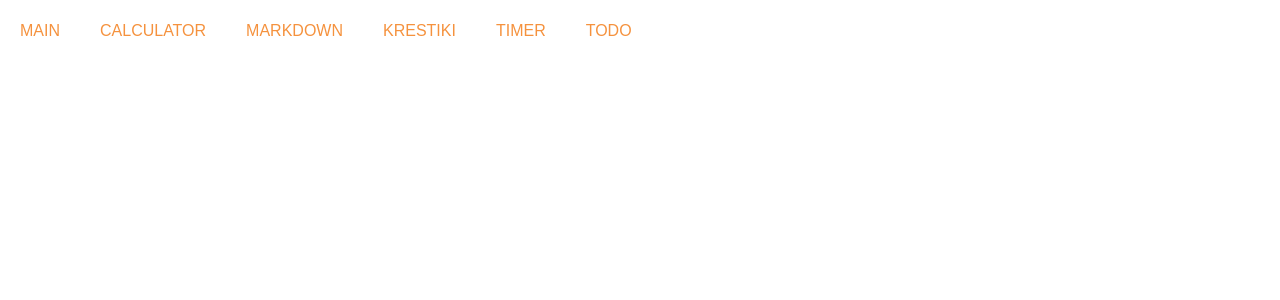
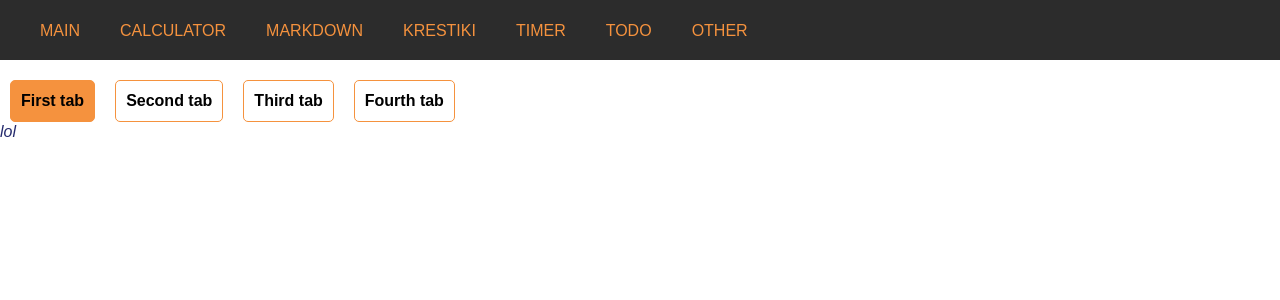
Before and after one commit to Evjjenui/gtp-react, a React app: page /other in a window 1280 px wide. Shown: the top 300 px of the page. Built offline with nearby package versions, Linux system fonts and the light colour scheme.

Commit message:
add tabs

```diff
--- a/package.json
+++ b/package.json
@@ -7,6 +7,7 @@
   },
   "dependencies": {
     "@babel/core": "^7.12.10",
+    "@babel/plugin-proposal-class-properties": "^7.12.13",
     "@babel/preset-env": "^7.12.11",
     "@babel/preset-react": "^7.12.10",
     "babel-loader": "^8.2.2",
--- a/src/components/App.js
+++ b/src/components/App.js
@@ -1,10 +1,12 @@
 import React, { Component } from "react";
 import { BrowserRouter as Router, Switch, Route, Link} from "react-router-dom";
+
 import Calculator from "./parts/Calculator";
 import TicTacToe from "./parts/TicTacToe";
 import Markdown from "./parts/Markdown";
 import Timer from "./parts/Timer";
 import Todo from "./parts/Todo";
+import Other from "./parts/Other";
 
 
 class App extends Component {
@@ -31,6 +33,9 @@ class App extends Component {
             <li>
               <Link to='/todo'>Todo</Link>
             </li>
+            <li>
+              <Link to='/other'>Other</Link>
+            </li>
           </ul>
 
           <Switch>
@@ -52,6 +57,9 @@ class App extends Component {
             <Route path='/todo'>
               <Todo />
             </Route>
+            <Route path='/other'>
+              <Other />
+            </Route>
           </Switch>
 
         </Router>
--- /dev/null
+++ b/src/components/parts/Other.js
@@ -0,0 +1,31 @@
+import React from "react";
+import Tabs from "./other_parts/Tabs"
+
+class Other extends React.Component {
+  constructor(props) {
+    super(props);
+  }
+
+  render() {
+
+    return (
+      <div>
+        <Tabs>
+          <div title="First tab">
+            <em>lol</em>
+          </div>
+          <div title="Second tab">
+            <strong>lol</strong>
+          </div>
+          <div title="Third tab">
+            <strong><em>lol</em></strong>
+          </div>
+          <div title="Fourth tab">
+            <h1><i>lol</i></h1>
+          </div>
+        </Tabs>
+      </div>
+    );
+  };
+}
+export default Other;
--- /dev/null
+++ b/src/components/parts/other_parts/Tabs.js
@@ -0,0 +1,53 @@
+import React from "react";
+import Tab from "../particles/Tab";
+
+class Tabs extends React.Component {
+  constructor(props) {
+    super(props);
+
+    this.state = {
+      activeTab: this.props.children[0].props.title,
+    }
+  };
+
+  onClickItem = (tab) => {
+    this.setState({activeTab: tab});
+  };
+
+  render() {
+    const {
+      props: {children, },
+      state: {
+        activeTab,
+      },
+      onClickItem
+    } = this;
+
+    return (
+      <div>
+        <ul>
+          {children.map((child) => {
+            const { title } = child.props;
+
+            return (
+              <Tab
+                key={title}
+                tabName={title}
+                activeTab={activeTab}
+                onClick={onClickItem}
+              />
+              )
+            })}
+            <div className="tab-content">
+              {children.map((child) => {
+                if (child.props.title !== activeTab) return undefined;
+                return child.props.children;
+              })}
+            </div>
+        </ul>
+      </div>
+    );
+  };
+}
+
+export default Tabs;
--- /dev/null
+++ b/src/components/parts/particles/Tab.js
@@ -0,0 +1,37 @@
+import React from "react";
+
+class Tab extends React.Component {
+  constructor(props) {
+    super(props);
+  };
+
+  onClick = () => {
+    const { tabName, onClick } = this.props
+    onClick(tabName)
+  }
+
+  render() {
+    const {
+      props: {
+        tabName,
+        activeTab
+      },
+      onClick
+    } = this;
+
+    let name = 'TabItem';
+
+    if (activeTab === tabName) {
+      name += ' TabItem-active';
+    };
+
+    return (
+      <li
+        className={name}
+        onClick={onClick}>
+        {tabName}
+      </li>
+    );
+  };
+}
+export default Tab;
--- a/src/scss/calculator.scss
+++ b/src/scss/calculator.scss
@@ -62,12 +62,13 @@
 
 .nav {
   display: block;
-  margin: 20px 0;
+  padding: 20px;
+  margin-bottom: 20px;
+  background-color: #2c2c2c;
 
   li {
     display: inline-block;
     vertical-align: middle;
-    font-weight: 500;
     text-transform: uppercase;
     padding: 0 20px;
 
@@ -81,3 +82,28 @@
     }
   }
 }
+.Tabs {
+  margin: 20px;
+}
+.TabItem {
+  font-size: 16px;
+  line-height: 20px;
+  font-weight: bold;
+  display: inline-block;
+  vertical-align: top;
+  margin: 0 10px;
+  cursor: pointer;
+  text-align: center;
+  color: #000;
+  padding: 10px;
+  border-radius: 5px;
+  border: 1px solid #f5923e;
+
+  &:hover {
+    text-decoration: underline;
+  }
+
+  &-active {
+    background-color: #f5923e;
+  }
+}
--- a/webpack.config.js
+++ b/webpack.config.js
@@ -7,7 +7,8 @@ module.exports = {
 
   output: {
     path: path.resolve(__dirname, 'build'),
-    filename: '[name]_bundle.js'
+    filename: '[name]_bundle.js',
+    publicPath: '/',
   },
 
   module: {
@@ -55,6 +56,7 @@ module.exports = {
 
   // Development server
   devServer: {
+    historyApiFallback: true,
     contentBase: path.resolve(__dirname, 'build'),
     port: 4000,
     writeToDisk: true,
```
Also changed, not shown: src/components/parts/other_parts/Tip.js (added, +17 -0 lines), .babelrc, 1 other file (tests, documents, lock files or other folders).
